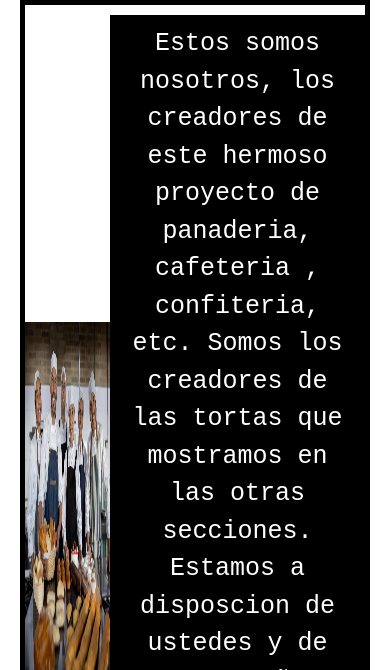
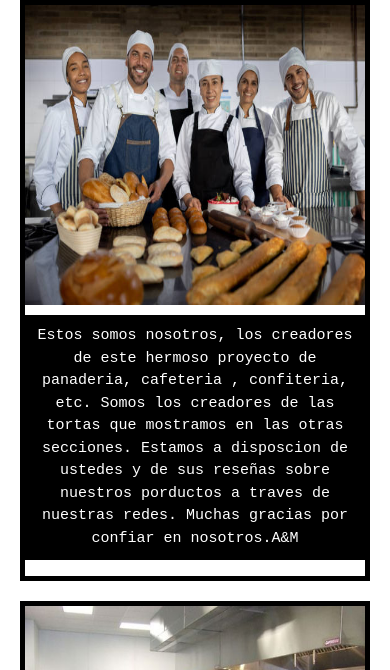
Before and after one commit to Franco-San-Martin/A-M, a website: page pages/Nosotros.html in a window 390 px wide. Shown: the part 174-844 px from the top of the page. Drawn offline with nearby package versions, Linux system fonts and the light colour scheme.

Commit message:
inclusion de SEO

```diff
--- a/pages/Nosotros.html
+++ b/pages/Nosotros.html
@@ -4,7 +4,14 @@
 <head>
     <meta charset="UTF-8">
     <meta name="viewport" content="width=device-width, initial-scale=1.0">
-    <title>Nosotros</title>
+    <title>Nosotros | Cafeteria-Pasteleria Cordobesa </title>
+    <meta name="keywords" content="tortas, Tortas, cafe, café, Cafe, Café, Licuados, licuados, Licuado. licuado, panaderia, Panaderia, panadería, Panadería, cafeteria, cafetería, Cafetería,Cafeteria, Torta, torta, chocolate, Chocolate, Dulce de leche, dulce de leche, cocina, magia, higiene, pasteleros">
+    <meta name="description" content="No te pierdas de conocer un poco a nuestros pasteleros, que son de lo mejor">
+    <meta property="og:type" content="E-commerce">
+    <meta property="og:title" content="Nosotros | Cafeteria-Pasteleria Cordobesa ">
+    <meta property="og:url" content="">
+    <meta property="og:image" content="">
+    <meta property="og:description" content="No te pierdas de conocer un poco a nuestros pasteleros, que son de lo mejor">
     <link href="https://cdn.jsdelivr.net/npm/bootstrap@5.2.3/dist/css/bootstrap.min.css" rel="stylesheet"
         integrity="sha384-rbsA2VBKQhggwzxH7pPCaAqO46MgnOM80zW1RWuH61DGLwZJEdK2Kadq2F9CUG65" crossorigin="anonymous">
     <!---<link rel="stylesheet" href="../css/style.css">--->
--- a/scss/base/mediaquery.scss
+++ b/scss/base/mediaquery.scss
@@ -47,6 +47,18 @@
 
             div {
                 margin: 5px;
+            }
+        }
+    }
+
+    .nosotros-pages{
+        .caja-contenedora{
+            img{
+                width: 25%;
+                height: 100%;
+        }
+            p{
+                font-size: 20px;
             }
         }
     }
@@ -122,7 +134,17 @@
         height: 250px;
         width: 250px;
     }
+    .nosotros-pages{
+        .caja-contenedora{
+            flex-direction: column;
+            img{
+                height: 350px;
+                width: 500px;
+            }
+        }
+    }
 }
+
 
 @media screen and (max-width: 720px) {
     .inicio h2 {
@@ -212,6 +234,18 @@
     form {
         font-size: 8px;
         flex-direction: row;
+    }
+
+    .nosotros-pages{
+        .caja-contenedora{
+            img{
+                height: 300px;
+                width: 450px;
+            }
+            p{
+                font-size: 15px;
+            }
+        }
     }
 }
 
@@ -329,4 +363,15 @@
         flex-direction: row;
         align-items: start;
     }
+    .nosotros-pages{
+        .caja-contenedora{
+            img{
+                height: 250px;
+                width: 450px;
+            }
+            p{
+                font-size: 12px;
+            }
+        }
+    }
 }
--- a/scss/components/_main.scss
+++ b/scss/components/_main.scss
@@ -325,7 +325,7 @@ p {
         position: relative;
         border: 5px solid $color-black;
         img {
-            width: 25%;
+            width: 35%;
             height: 350px;
             transition: transform 0.3s ease-in-out;
         }
@@ -353,7 +353,7 @@ p {
         margin: 20px;
         overflow: hidden;
         position: relative;
-        width: 100%;
+        width: 98%;
         border: 2px solid $color-black;
         h3 {
             color: $color-black;
```
Also changed, not shown: index.html (+8 -1 lines), pages/Bebidas.html (+8 -1 lines), pages/Productos.html (+8 -1 lines), README.md, css/estilos.css.
